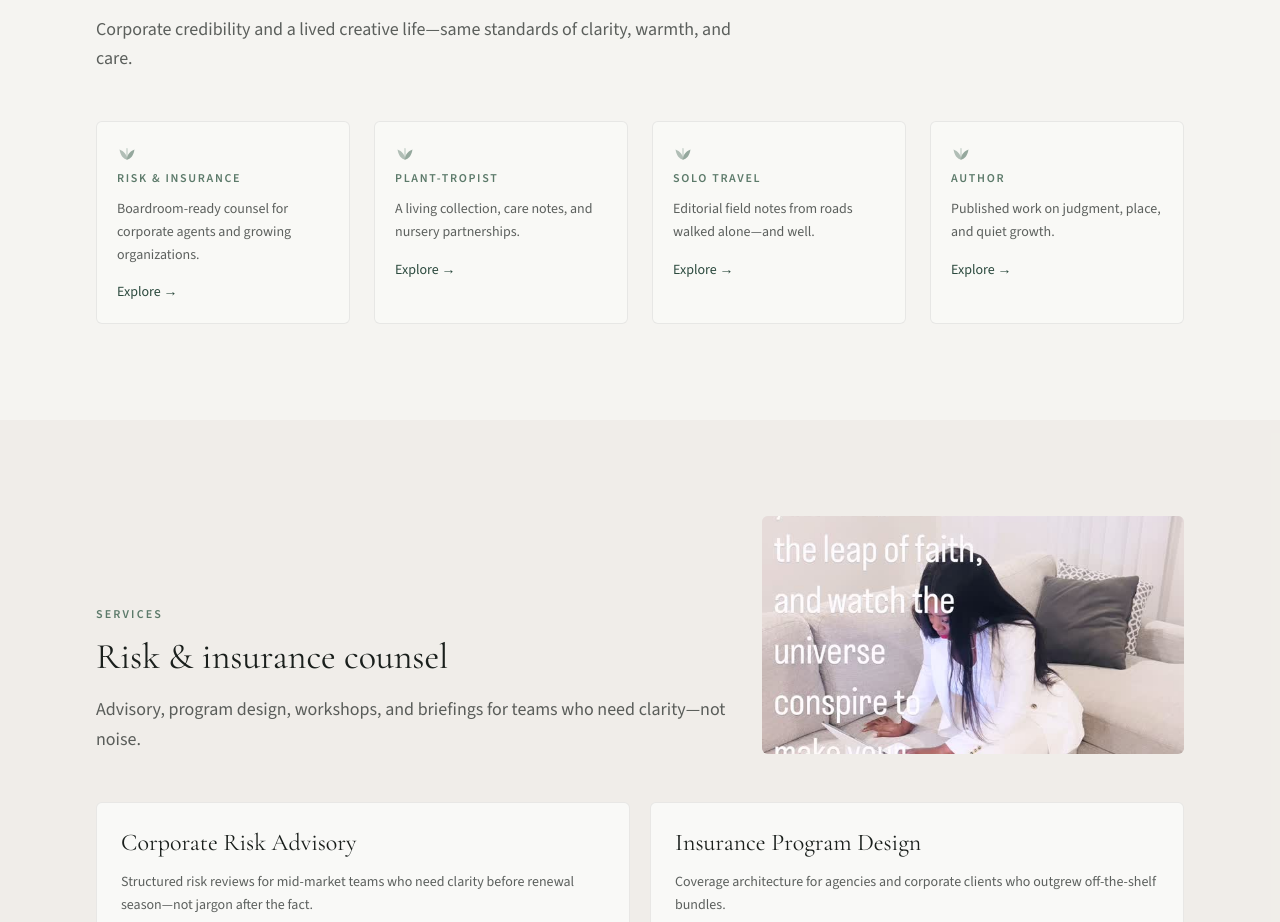
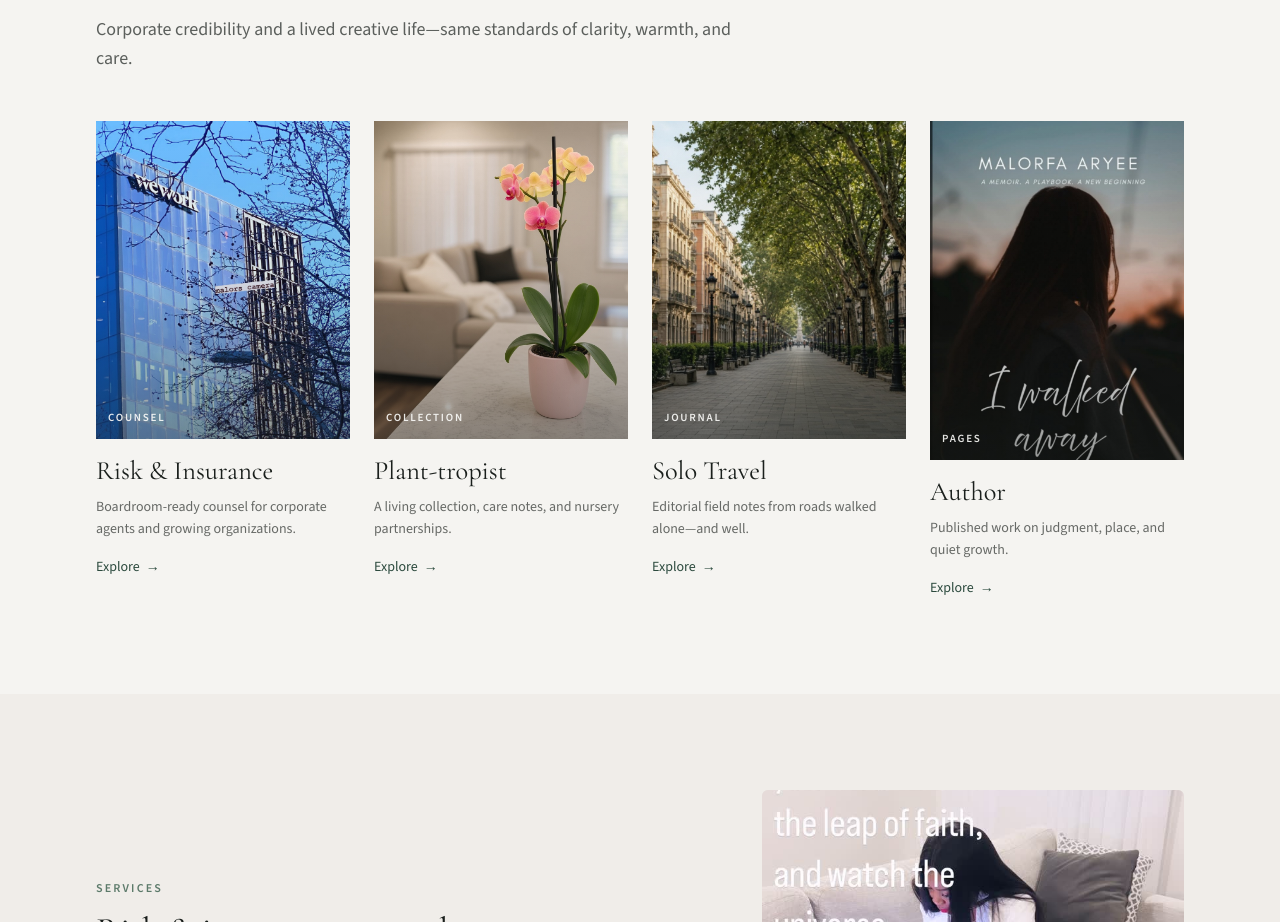
Before and after one commit to SmartLinkco/malorfa, a Next.js app: page / in a window 1280 px wide. Shown: the part 1346-2268 px from the top of the page. Built offline with nearby package versions, Linux system fonts and the light colour scheme.

Commit message:
Refactor home page to replace facets list with FacetShowcase component, enhancing layout and user experience. Update InteractiveHero dimensions for improved visibility and adjust site content to include new image assets for various sections.

```diff
--- a/src/app/page.tsx
+++ b/src/app/page.tsx
@@ -2,7 +2,7 @@ import type { Metadata } from "next";
 import Link from "next/link";
 import { InteractiveHero } from "@/components/effects/InteractiveHero";
 import { TodayPlantTip } from "@/components/effects/TodayPlantTip";
-import { LeafAccent } from "@/components/effects/LeafAccent";
+import { FacetShowcase } from "@/components/effects/FacetShowcase";
 import { Button } from "@/components/ui/Button";
 import { Card } from "@/components/ui/Card";
 import { CtaBand } from "@/components/ui/CtaBand";
@@ -14,7 +14,7 @@ import { books } from "@/content/books";
 import { media } from "@/content/media";
 import { plantCollection } from "@/content/plants";
 import { services } from "@/content/services";
-import { facets, site } from "@/content/site";
+import { site } from "@/content/site";
 
 export const metadata: Metadata = {
   title: {
@@ -63,29 +63,9 @@ export default function HomePage() {
             eyebrow="One brand, four facets"
             title="A coherent practice of attention"
             description="Corporate credibility and a lived creative life—same standards of clarity, warmth, and care."
-            className="mb-12"
+            className="mb-12 max-w-2xl"
           />
-          <ul className="grid gap-6 sm:grid-cols-2 lg:grid-cols-4">
-            {facets.map((f) => (
-              <li key={f.id}>
-                <Link
-                  href={f.href}
-                  className="group block h-full rounded-md border border-ink/8 bg-ivory/60 p-5 transition-colors hover:border-sage/40 hover:bg-ivory focus-visible:outline-none focus-visible:ring-2 focus-visible:ring-forest/30"
-                >
-                  <LeafAccent className="mb-2 opacity-70 transition-transform group-hover:rotate-12" />
-                  <p className="text-xs font-semibold uppercase tracking-[0.14em] text-sage">
-                    {f.label}
-                  </p>
-                  <p className="mt-3 text-sm leading-relaxed text-ink/70 group-hover:text-ink">
-                    {f.blurb}
-                  </p>
-                  <span className="mt-4 inline-block text-sm font-medium text-forest">
-                    Explore →
-                  </span>
-                </Link>
-              </li>
-            ))}
-          </ul>
+          <FacetShowcase />
         </div>
       </section>
 
--- /dev/null
+++ b/src/components/effects/FacetShowcase.tsx
@@ -0,0 +1,89 @@
+"use client";
+
+import Image from "next/image";
+import Link from "next/link";
+import { motion, useReducedMotion } from "motion/react";
+import { facets } from "@/content/site";
+import { cn } from "@/lib/utils";
+
+type Props = {
+  className?: string;
+};
+
+/**
+ * Home facet gateway — image-led links with scroll reveal and hover focus.
+ */
+export function FacetShowcase({ className }: Props) {
+  const reduced = Boolean(useReducedMotion());
+
+  return (
+    <ul
+      className={cn(
+        "grid gap-8 sm:grid-cols-2 lg:grid-cols-4 lg:gap-6",
+        className,
+      )}
+    >
+      {facets.map((f, i) => (
+        <motion.li
+          key={f.id}
+          initial={reduced ? false : { opacity: 0, y: 28 }}
+          whileInView={{ opacity: 1, y: 0 }}
+          viewport={{ once: true, amount: 0.35 }}
+          transition={{
+            duration: 0.55,
+            delay: reduced ? 0 : i * 0.08,
+            ease: [0.22, 1, 0.36, 1],
+          }}
+        >
+          <Link
+            href={f.href}
+            className="group flex h-full flex-col focus-visible:outline-none focus-visible:ring-2 focus-visible:ring-forest/35 focus-visible:ring-offset-4 focus-visible:ring-offset-canvas"
+          >
+            <div
+              className={cn(
+                "relative overflow-hidden bg-stone",
+                f.id === "books" ? "aspect-[3/4]" : "aspect-[4/5]",
+              )}
+            >
+              <Image
+                src={f.image}
+                alt={f.imageAlt}
+                fill
+                sizes="(max-width: 640px) 100vw, (max-width: 1024px) 50vw, 25vw"
+                className={cn(
+                  "object-cover transition-transform duration-700 ease-[cubic-bezier(0.22,1,0.36,1)] group-hover:scale-[1.04]",
+                  f.id === "books" && "object-top",
+                )}
+              />
+              <div
+                className="pointer-events-none absolute inset-0 bg-gradient-to-t from-ink/55 via-ink/10 to-transparent opacity-80 transition-opacity duration-500 group-hover:opacity-95"
+                aria-hidden
+              />
+              <p className="absolute bottom-3 left-3 text-[11px] font-semibold uppercase tracking-[0.16em] text-ivory/90">
+                {f.cue}
+              </p>
+            </div>
+
+            <div className="flex flex-1 flex-col pt-4">
+              <p className="font-display text-2xl leading-tight text-ink transition-colors duration-300 group-hover:text-forest md:text-[1.65rem]">
+                {f.label}
+              </p>
+              <p className="mt-2 text-sm leading-relaxed text-ink/65 group-hover:text-ink/80">
+                {f.blurb}
+              </p>
+              <span className="mt-4 inline-flex items-center gap-1.5 text-sm font-medium text-forest">
+                Explore
+                <span
+                  aria-hidden
+                  className="inline-block transition-transform duration-300 group-hover:translate-x-1"
+                >
+                  →
+                </span>
+              </span>
+            </div>
+          </Link>
+        </motion.li>
+      ))}
+    </ul>
+  );
+}
--- a/src/components/effects/InteractiveHero.tsx
+++ b/src/components/effects/InteractiveHero.tsx
@@ -109,7 +109,7 @@ export function InteractiveHero() {
 
       {/* Fixed plant — growth maps to scroll through the whole page */}
       <div
-        className="pointer-events-none fixed bottom-0 left-0 z-20 h-28 w-20 opacity-75 md:h-[min(52vh,400px)] md:w-36 md:opacity-80 lg:w-44"
+        className="pointer-events-none fixed bottom-0 left-0 z-20 h-44 w-28 opacity-80 md:h-[min(78vh,640px)] md:w-48 md:opacity-90 lg:w-56"
         aria-hidden
       >
         <GrowingPlant progress={pageProgress} />
--- a/src/content/site.ts
+++ b/src/content/site.ts
@@ -42,23 +42,35 @@ export const facets = [
     href: "/services",
     blurb:
       "Boardroom-ready counsel for corporate agents and growing organizations.",
+    image: "/media/corporate-skyline.jpg",
+    imageAlt: "Urban skyline framed by tree branches — boardroom and nature",
+    cue: "Counsel",
   },
   {
     id: "plants",
     label: "Plant-tropist",
     href: "/plants",
     blurb: "A living collection, care notes, and nursery partnerships.",
+    image: "/media/plant-orchid-detail.jpg",
+    imageAlt: "Close-up of a pink orchid in a ceramic pot",
+    cue: "Collection",
   },
   {
     id: "travel",
     label: "Solo Travel",
     href: "/travel",
     blurb: "Editorial field notes from roads walked alone—and well.",
+    image: "/media/travel-detail-barcelona-2.jpg",
+    imageAlt: "Tree-lined boulevard on La Rambla, Barcelona",
+    cue: "Journal",
   },
   {
     id: "books",
     label: "Author",
     href: "/books",
     blurb: "Published work on judgment, place, and quiet growth.",
+    image: "/media/book-cover-i-walked-away.jpg",
+    imageAlt: "Cover of I Walked Away by Malorfa Aryee, APR",
+    cue: "Pages",
   },
 ] as const;
```
